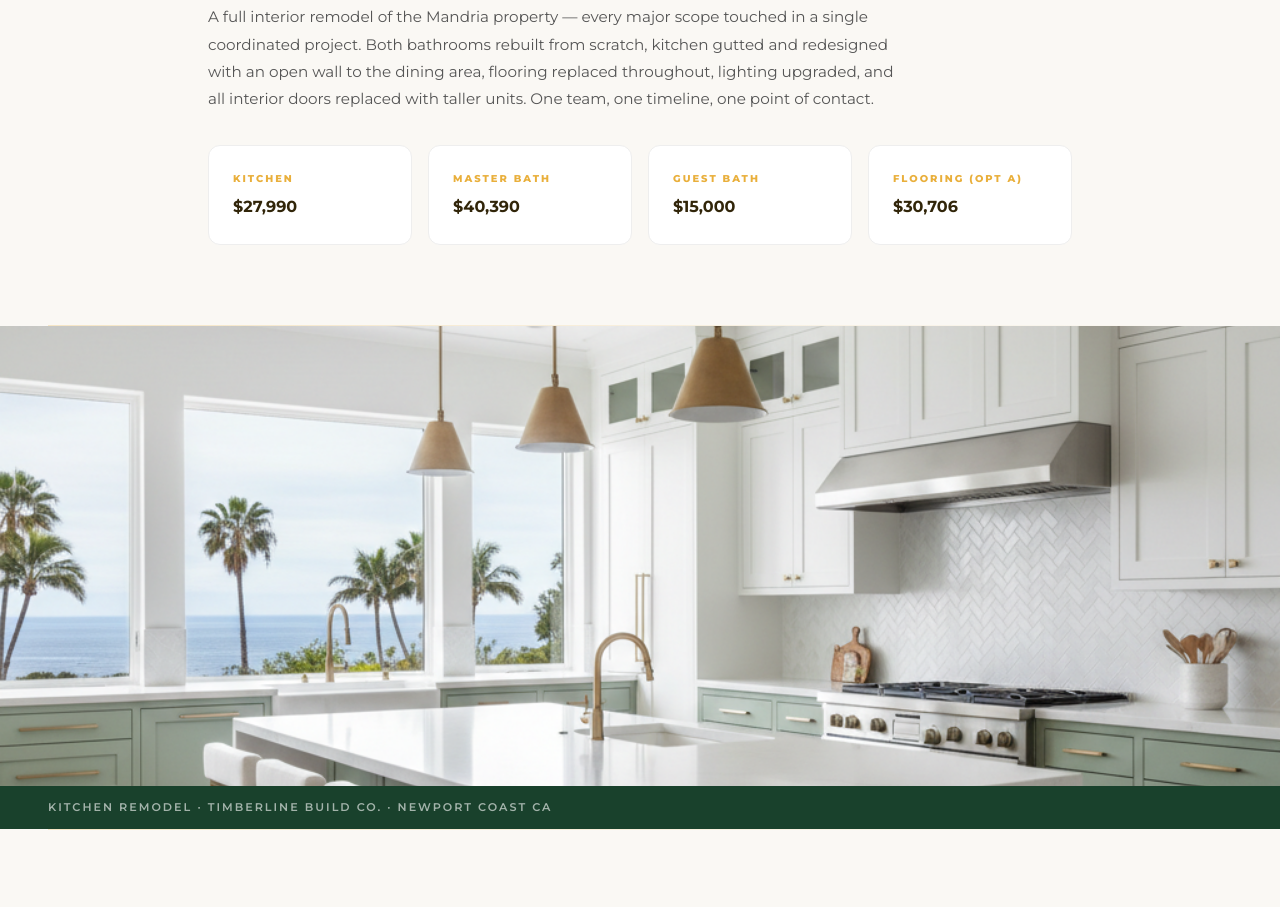
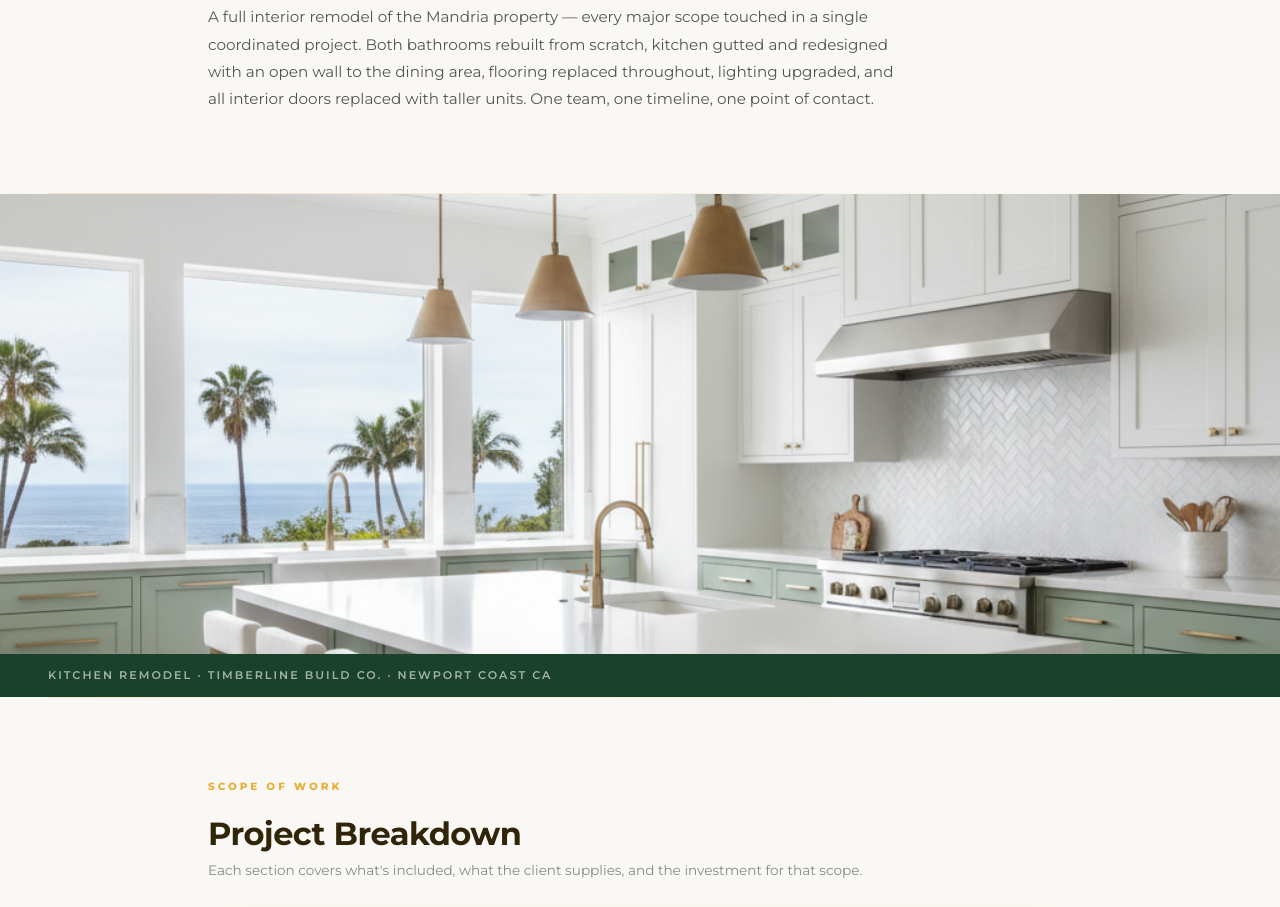
Before and after one commit to unicornrobot42-ai/timberline-build-proposals, a plain HTML site: page docs/mandria-newport-coast-kitchen/index.html in a window 1280 px wide. Shown: the part 968-1875 px from the top of the page. Drawn offline with Linux system fonts and the light colour scheme.

Commit message:
Mandria - remove overview price cards below project description

```diff
--- a/docs/mandria-newport-coast-kitchen/index.html
+++ b/docs/mandria-newport-coast-kitchen/index.html
@@ -555,24 +555,6 @@
     <p style="color:#555; font-size:0.95rem; max-width:700px; line-height:1.8;">
         A full interior remodel of the Mandria property — every major scope touched in a single coordinated project. Both bathrooms rebuilt from scratch, kitchen gutted and redesigned with an open wall to the dining area, flooring replaced throughout, lighting upgraded, and all interior doors replaced with taller units. One team, one timeline, one point of contact.
     </p>
-    <div class="overview-grid">
-        <div class="overview-card">
-            <div class="oc-label">Kitchen</div>
-            <div class="oc-val">$27,990</div>
-        </div>
-        <div class="overview-card">
-            <div class="oc-label">Master Bath</div>
-            <div class="oc-val">$40,390</div>
-        </div>
-        <div class="overview-card">
-            <div class="oc-label">Guest Bath</div>
-            <div class="oc-val">$15,000</div>
-        </div>
-        <div class="overview-card">
-            <div class="oc-label">Flooring (Opt A)</div>
-            <div class="oc-val">$30,706</div>
-        </div>
-    </div>
 </div>
 
 <div class="section-divider"></div>
```
